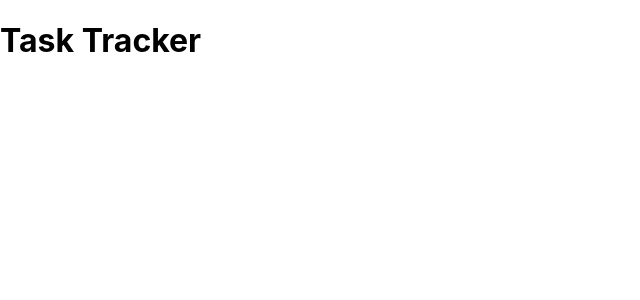
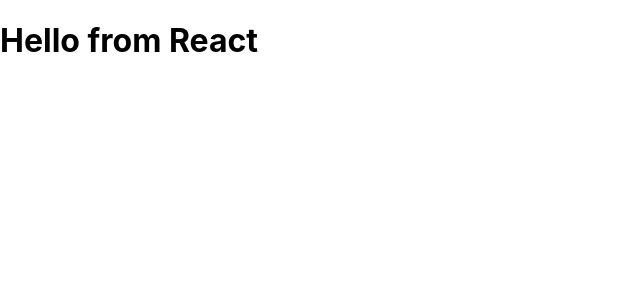
Before and after one commit to jameszhang-a/task-tracker, a React (Create React App) app: page / in a window 1280 px wide. Shown: the top 300 px of the page, without its empty margins (0-640 px from the left). Built offline with nearby package versions, Linux system fonts and the light colour scheme.

Commit message:
Same thing with class based component

```diff
--- a/src/App.js
+++ b/src/App.js
@@ -1,14 +1,21 @@
 import Header from './components/Header';
+import React from 'react';
 
-function App() {
-	const name = 'James';
-	const hello = true;
+// function App() {
+// 	const name = 'James';
+// 	const hello = true;
 
-	return (
-		<div className="container">
-			<Header />
-		</div>
-	);
+// 	return (
+// 		<div className="container">
+// 			<Header />
+// 		</div>
+// 	);
+// }
+
+class App extends React.Component {
+	render() {
+		return <h1>Hello from React</h1>;
+	}
 }
 
 export default App;
```
